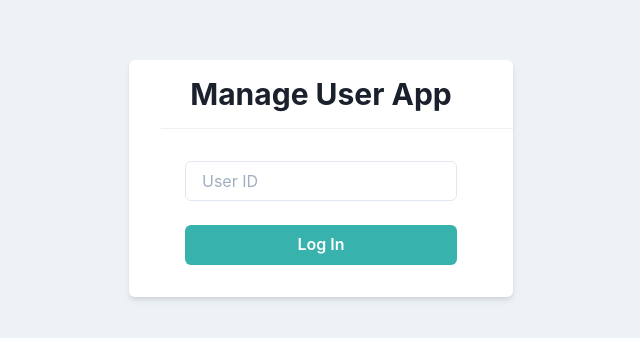
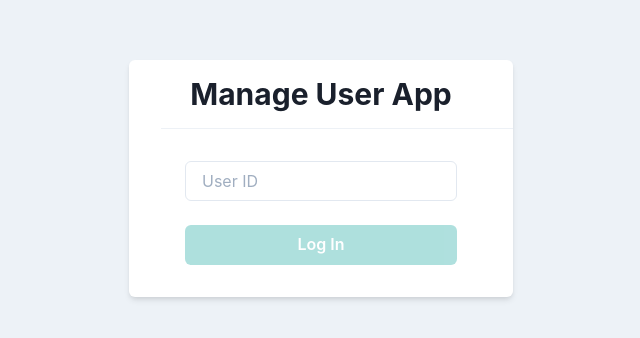
Before and after one commit to bonanza-olaf/userManageAppByReactTypeScript, a React (Create React App) app: page / in a window 1280 px wide. Shown: the part 222-560 px from the top of the page, without its empty margins (319-959 px from the left). Built offline with nearby package versions, Linux system fonts and the light colour scheme.

Commit message:
[update]メッセージtoast実装完了

```diff
--- a/package.json
+++ b/package.json
@@ -9,11 +9,12 @@
   ],
   "main": "src/index.tsx",
   "dependencies": {
-    "@chakra-ui/icons": "1.0.13",
+    "@chakra-ui/icons": "1.0.4",
     "@chakra-ui/react": "1.2.1",
     "@emotion/react": "11.1.4",
     "@emotion/styled": "11.0.0",
     "@types/react-router-dom": "5.1.7",
+    "axios": "0.21.1",
     "framer-motion": "3.3.0",
     "react": "17.0.2",
     "react-dom": "17.0.2",
--- /dev/null
+++ b/src/components/atoms/button/PrimaryButton.tsx
@@ -0,0 +1,25 @@
+import { Button } from "@chakra-ui/react";
+import { FC, memo } from "react";
+
+type Props = {
+  children: ReactNode;
+  disabled?: boolean;
+  loading?: boolean;
+  onClick: () => void;
+};
+
+export const PrimaryButton: FC<Props> = memo((props) => {
+  const { children, disabled = false, loading = false, onClick } = props;
+  return (
+    <Button
+      bg="teal.400"
+      color="white"
+      _hover={{ opacity: 0.8 }}
+      disabled={disabled || loading}
+      isLoading={loading}
+      onClick={onClick}
+    >
+      {children}
+    </Button>
+  );
+});
--- a/src/components/pages/Login.tsx
+++ b/src/components/pages/Login.tsx
@@ -1,15 +1,18 @@
-import {
-  Box,
-  Button,
-  Divider,
-  Flex,
-  Heading,
-  Input,
-  Stack
-} from "@chakra-ui/react";
-import { FC, memo } from "react";
+import { ChangeEvent, FC, memo, useState } from "react";
+import { Box, Divider, Flex, Heading, Input, Stack } from "@chakra-ui/react";
+
+import { PrimaryButton } from "../atoms/button/PrimaryButton";
+import { useAuth } from "../../hooks/useAuth";
 
 export const Login: FC = memo(() => {
+  const { login, loading } = useAuth();
+  const [userId, setUserId] = useState("");
+
+  const onChangeUserId = (e: ChangeEvent<HTMLInputElement>) =>
+    setUserId(e.target.value);
+
+  const onClickLogin = () => login(userId);
+
   return (
     <Flex align="center" justify="center" height="100vh">
       <Box bg="white" w="sm" p={4} borderRadius="md" shadow="md">
@@ -18,10 +21,18 @@ export const Login: FC = memo(() => {
         </Heading>
         <Divider m={4} />
         <Stack spacing={6} py={4} px={10}>
-          <Input placeholder="User ID" />
-          <Button bg="teal.400" color="white" _hover={{ opacity: 0.8 }}>
+          <Input
+            placeholder="User ID"
+            value={userId}
+            onChange={onChangeUserId}
+          />
+          <PrimaryButton
+            disabled={userId === ""}
+            loading={loading}
+            onClick={onClickLogin}
+          >
             Log In
-          </Button>
+          </PrimaryButton>
         </Stack>
       </Box>
     </Flex>
--- /dev/null
+++ b/src/hooks/useAuth.tsx
@@ -0,0 +1,33 @@
+import axios from "axios";
+import { useCallback, useState } from "react";
+import { useHistory } from "react-router-dom";
+
+import { User } from "../types/api/user";
+import { useMessage } from "./useMessage";
+
+export const useAuth = () => {
+  const history = useHistory();
+  const { showMessage } = useMessage();
+
+  const [loading, setLoading] = useState(false);
+
+  const login = useCallback(
+    (id: string) => {
+      setLoading(true);
+      axios
+        .get<User>(`https://jsonplaceholder.typicode.com/users/${id}`)
+        .then((res) => {
+          if (res.data) {
+            showMessage({ title: "succeed Login!", status: "success" });
+            history.push("/home");
+          } else {
+            showMessage({ title: "can't find this user!", status: "error" });
+          }
+        })
+        .catch(() => showMessage({ title: "failed Login", status: "error" }))
+        .finally(() => setLoading(false));
+    },
+    [history, showMessage]
+  );
+  return { login, loading };
+};
--- /dev/null
+++ b/src/hooks/useMessage.tsx
@@ -0,0 +1,26 @@
+import { useCallback } from "react";
+import { useToast } from "@chakra-ui/react";
+
+type Props = {
+  title: string;
+  status: "info" | "warning" | "success" | "error";
+};
+
+export const useMessage = () => {
+  const toast = useToast();
+
+  const showMessage = useCallback(
+    (props: Props) => {
+      const { title, status } = props;
+      toast({
+        title,
+        status,
+        position: "top",
+        duration: 2000,
+        isClosable: true
+      });
+    },
+    [toast]
+  );
+  return { showMessage };
+};
--- /dev/null
+++ b/src/types/api/user.ts
@@ -0,0 +1,23 @@
+export type User = {
+  id: number;
+  name: string;
+  username: string;
+  email: string;
+  address: {
+    street: string;
+    suite: string;
+    city: string;
+    zipcode: string;
+    geo: {
+      lat: string;
+      lng: string;
+    };
+  };
+  phone: string;
+  website: string;
+  company: {
+    name: string;
+    catchPhrase: string;
+    bs: string;
+  };
+};
--- a/tsconfig.json
+++ b/tsconfig.json
@@ -7,7 +7,7 @@
         "esModuleInterop": true,
         "lib": [
             "dom",
-            "es2015"
+            "es2018"
         ],
         "jsx": "react-jsx"
     }
```
